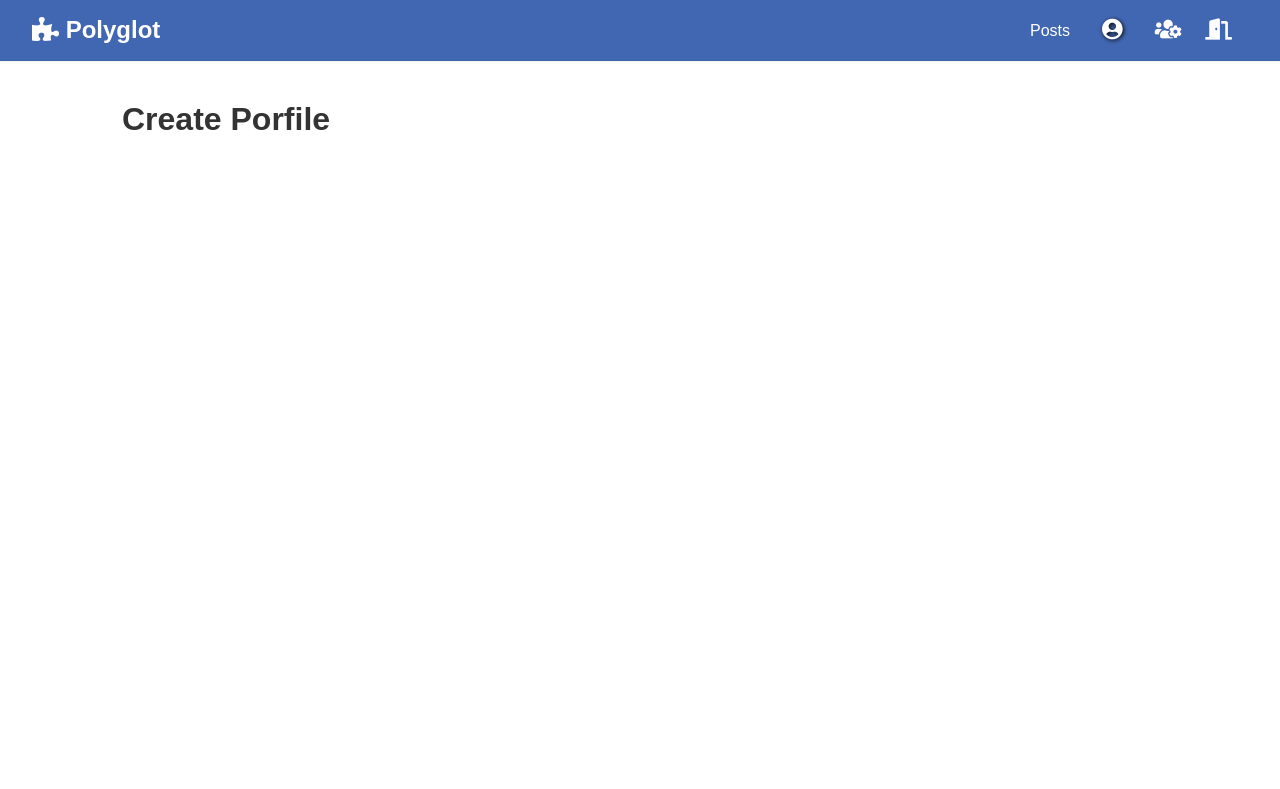
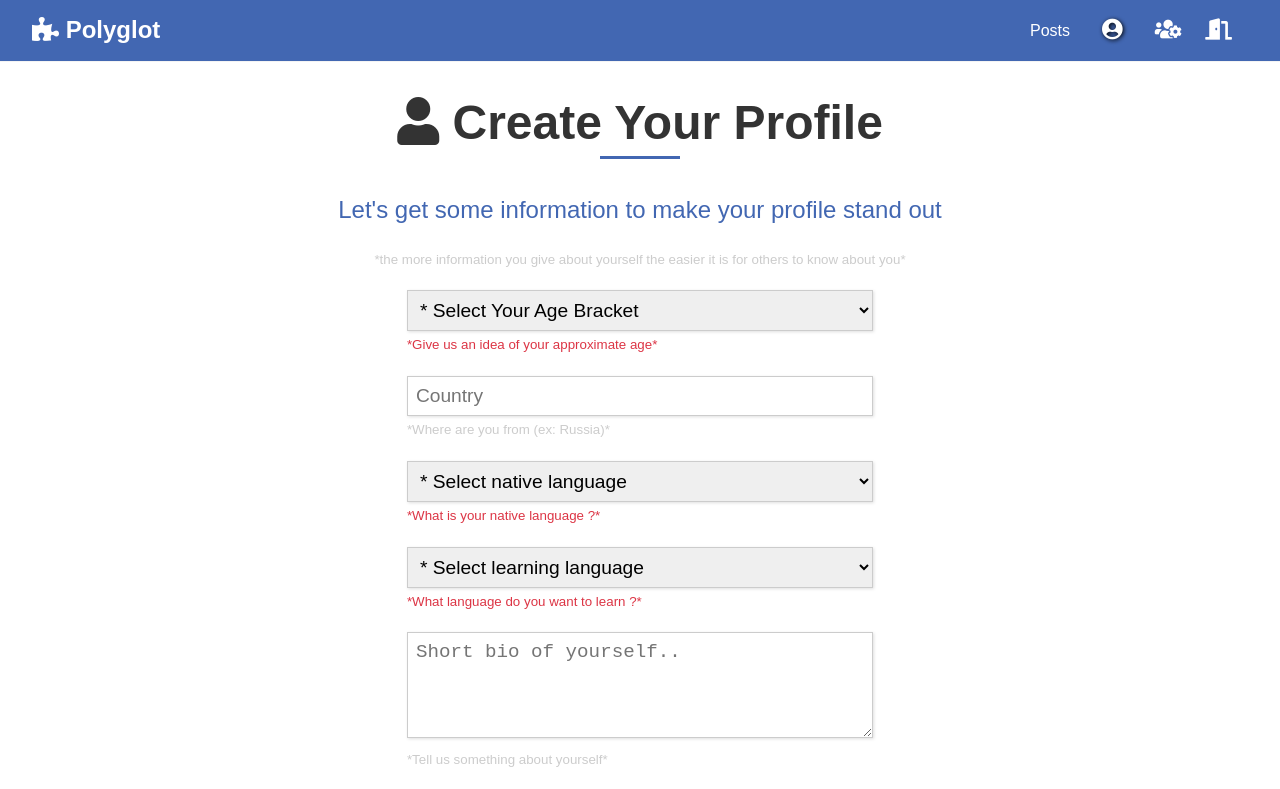
Before and after one commit to Yassineab27/polyglot, a React (Create React App) app in the folder client/: page /profiles/new in a window 1280 px wide. Shown: the top 789 px of the page. Built offline with nearby package versions, Linux system fonts and the light colour scheme; sample sign-in values are in the browser's storage.

Commit message:
client - adding create profile component

```diff
--- a/client/src/actions/index.js
+++ b/client/src/actions/index.js
@@ -84,3 +84,17 @@ export const getMyProfile = () => {
     }
   };
 };
+
+export const getPosts = () => {
+  return async dispatch => {
+    try {
+      const response = await axios.get("/posts");
+      dispatch({ type: "GET_POSTS", payload: response.data });
+    } catch (err) {
+      dispatch({
+        type: "SET_ALERT",
+        payload: { msg: err.response.data.error, type: "danger" }
+      });
+    }
+  };
+};
--- /dev/null
+++ b/client/src/components/posts/Post.js
@@ -0,0 +1,12 @@
+import React from "react";
+
+const Post = props => {
+  return (
+    <div>
+      <h2>{props.post.title}</h2>
+      <h4>{props.post.description}</h4>
+    </div>
+  );
+};
+
+export default Post;
--- a/client/src/components/posts/Posts.js
+++ b/client/src/components/posts/Posts.js
@@ -1,23 +1,43 @@
 import React, { Component } from "react";
+import { Redirect } from "react-router-dom";
 
 import { connect } from "react-redux";
-import { Redirect } from "react-router-dom";
+import { getPosts } from "../../actions";
+import Loader from "../layout/Loader";
+import Post from "./Post";
 
 class Posts extends Component {
+  componentDidMount() {
+    this.props.getPosts();
+  }
   render() {
     if (!this.props.isAuthenticated) {
       return <Redirect to="/auth/login" />;
     }
+
+    if (!this.props.posts) {
+      return <Loader />;
+    }
+
     return (
       <div>
         <h1>POSTS</h1>
+        {this.props.posts.map(post => {
+          return <Post key={post._id} post={post} />;
+        })}
       </div>
     );
   }
 }
 
 const mapStateToProps = state => {
-  return { isAuthenticated: state.auth.isAuthenticated };
+  return {
+    isAuthenticated: state.auth.isAuthenticated,
+    posts: state.post.posts
+  };
 };
 
-export default connect(mapStateToProps)(Posts);
+export default connect(
+  mapStateToProps,
+  { getPosts }
+)(Posts);
--- a/client/src/components/profile/CreateProfile.js
+++ b/client/src/components/profile/CreateProfile.js
@@ -1,8 +1,17 @@
-import React from "react";
+import React, { useState, Fragment } from "react";
 import { Redirect } from "react-router-dom";
 import { connect } from "react-redux";
 
+import { setAlert } from "../../actions";
+
 const CreateProfile = props => {
+  const [age, setAge] = useState("");
+  const [country, setCountry] = useState("");
+  const [bio, setBio] = useState("");
+  const [languageN, setLanguageN] = useState("");
+  const [languageL, setLanguageL] = useState("");
+  const [interests, setInterests] = useState("");
+
   const { profile, isAuthenticated } = props.auth;
   if (!isAuthenticated) {
     return <Redirect to="/auth/login" />;
@@ -12,10 +21,174 @@ const CreateProfile = props => {
     return <Redirect to="/posts" />;
   }
 
+  const handleSubmit = e => {
+    e.preventDefault();
+    if (!age || !languageN || !languageL) {
+      props.setAlert({
+        msg:
+          "Please select Age, Native language and the language you would like to learn.",
+        type: "warning"
+      });
+    } else {
+      const profile = {
+        age,
+        country,
+        bio,
+        languageN,
+        languageL,
+        interests
+      };
+      console.log(profile);
+    }
+  };
+
   return (
-    <div>
-      <h1>Create Porfile</h1>
-    </div>
+    <Fragment>
+      <h1 className="large text-main text-center">
+        <i className="fas fa-user" /> Create Your Profile
+      </h1>
+      <div className="underline" />
+      <p className="text text-center main-color">
+        Let's get some information to make your profile stand out
+      </p>
+      <p className="text-center">
+        <small className="grey-text">
+          *the more information you give about yourself the easier it is for
+          others to know about you*
+        </small>
+      </p>
+      <form onSubmit={handleSubmit} className="form">
+        <div className="form-group">
+          <select
+            name="age"
+            value={age}
+            onChange={e => setAge(e.target.value)}
+            required
+          >
+            <option value="0">* Select Your Age Bracket</option>
+            <option value="<18">- 18</option>
+            <option value="18-25">18 - 25</option>
+            <option value="25-30">25 - 30</option>
+            <option value="30-40">30 - 40</option>
+            <option value="40-50">40 - 50</option>
+            <option value=">50">+ 50</option>
+          </select>
+          <small className="danger-text">
+            *Give us an idea of your approximate age*
+          </small>
+        </div>
+        <div className="form-group">
+          <input
+            type="text"
+            placeholder="Country"
+            name="country"
+            value={country}
+            onChange={e => setCountry(e.target.value)}
+            required
+          />
+          <small className="grey-text">*Where are you from (ex: Russia)*</small>
+        </div>
+        <div className="form-group">
+          <select
+            placeholder="Native language"
+            name="languageN"
+            value={languageN}
+            onChange={e => setLanguageN(e.target.value)}
+            required
+          >
+            <option value="0">* Select native language</option>
+            <option value="CHINESE">Chinese</option>
+            <option value="SPANISH">Spanish</option>
+            <option value="ENGLISH">English</option>
+            <option value="HINDI">Hindi</option>
+            <option value="ARABIC">Arabic</option>
+            <option value="PORTUGUESE">Portuguese</option>
+            <option value="BENGALI">Bengali</option>
+            <option value="RUSSIAN">Russian</option>
+            <option value="JAPANESE">Japanese</option>
+            <option value="GERMAN">German</option>
+            <option value="KOREAN">Korean</option>
+            <option value="FRENCH">French</option>
+            <option value="TURKISH">Turkish</option>
+            <option value="URDU">Urdu</option>
+            <option value="ITALIAN">Italian</option>
+            <option value="NORVEGIAN">Norvegian</option>
+            <option value="HEBREW ">Hebrew</option>
+            <option value="ROMANIAN">Romanian</option>
+            <option value="DUTCH">Dutch</option>
+          </select>
+          <small className="danger-text">
+            *What is your native language ?*
+          </small>
+        </div>
+        <div className="form-group">
+          <select
+            placeholder="Learning language"
+            name="languageL"
+            value={languageL}
+            onChange={e => setLanguageL(e.target.value)}
+            required
+          >
+            <option value="0">* Select learning language</option>
+            <option value="CHINESE">Chinese</option>
+            <option value="SPANISH">Spanish</option>
+            <option value="ENGLISH">English</option>
+            <option value="HINDI">Hindi</option>
+            <option value="ARABIC">Arabic</option>
+            <option value="PORTUGUESE">Portuguese</option>
+            <option value="BENGALI">Bengali</option>
+            <option value="RUSSIAN">Russian</option>
+            <option value="JAPANESE">Japanese</option>
+            <option value="GERMAN">German</option>
+            <option value="KOREAN">Korean</option>
+            <option value="FRENCH">French</option>
+            <option value="TURKISH">Turkish</option>
+            <option value="URDU">Urdu</option>
+            <option value="ITALIAN">Italian</option>
+            <option value="NORVEGIAN">Norvegian</option>
+            <option value="HEBREW ">Hebrew</option>
+            <option value="ROMANIAN">Romanian</option>
+            <option value="DUTCH">Dutch</option>
+          </select>
+          <small className="danger-text">
+            *What language do you want to learn ?*
+          </small>
+        </div>
+        <div className="form-group">
+          <textarea
+            placeholder="Short bio of yourself.."
+            name="bio"
+            value={bio}
+            onChange={e => setBio(e.target.value)}
+            rows="4"
+            required
+          />
+          <small className="grey-text">
+            *Tell us something about yourself*
+          </small>
+        </div>
+        <div className="form-group">
+          <input
+            type="text"
+            placeholder="Your interests"
+            name="interests"
+            value={interests}
+            onChange={e => setInterests(e.target.value)}
+            required
+          />
+          <small className="grey-text">
+            *Please use comma separated interests (eg.
+            Reading,Singing,Dancing...)*
+          </small>
+        </div>
+
+        <input
+          type="submit"
+          className="btn btn-main my-1 btn-block"
+          value="Create Profile"
+        />
+      </form>
+    </Fragment>
   );
 };
 
@@ -23,4 +196,7 @@ const mapStateToProps = state => {
   return { auth: state.auth };
 };
 
-export default connect(mapStateToProps)(CreateProfile);
+export default connect(
+  mapStateToProps,
+  { setAlert }
+)(CreateProfile);
--- a/client/src/components/user/User.js
+++ b/client/src/components/user/User.js
@@ -1,13 +1,24 @@
-import React, { Component } from "react";
+import React from "react";
+import { Redirect } from "react-router-dom";
 
-class User extends Component {
-  render() {
-    return (
-      <div>
-        <h1>User</h1>
-      </div>
-    );
+import { connect } from "react-redux";
+
+const User = props => {
+  const { user } = props;
+  if (!user) {
+    return <Redirect to="/auth/login" />;
   }
-}
+  return (
+    <div>
+      <h2 className="large text-center">User Settings</h2>
+      <h4>{user.firstName}</h4>
+      <h4>{user.lastName}</h4>
+    </div>
+  );
+};
 
-export default User;
+const mapStateToProps = state => {
+  return { user: state.auth.user };
+};
+
+export default connect(mapStateToProps)(User);
--- a/client/src/index.css
+++ b/client/src/index.css
@@ -197,6 +197,16 @@ img {
   border-radius: 10px;
 }
 
+.main-color {
+  color: var(--color-main);
+}
+.grey-text {
+  color: #ccc;
+}
+
+.danger-text {
+  color: var(--color-danger);
+}
 /* .bg-light,
 .badge-light {
   border: #ccc solid 1px;
--- a/client/src/reducers/index.js
+++ b/client/src/reducers/index.js
@@ -2,10 +2,12 @@ import { combineReducers } from "redux";
 
 import authReducer from "./authReducer";
 import profileReducer from "./profileReducer";
+import postReducer from "./postReducer";
 
 const reducers = combineReducers({
   auth: authReducer,
-  prof: profileReducer
+  prof: profileReducer,
+  post: postReducer
 });
 
 export default reducers;
--- /dev/null
+++ b/client/src/reducers/postReducer.js
@@ -0,0 +1,16 @@
+const initialState = {
+  posts: null,
+  currentPost: null,
+  alert: null
+};
+
+const postReducer = (state = initialState, action) => {
+  switch (action.type) {
+    case "GET_POSTS":
+      return { ...state, posts: action.payload };
+    default:
+      return state;
+  }
+};
+
+export default postReducer;
```
Also changed, not shown: 1 other file (tests, documents, lock files or other folders).
